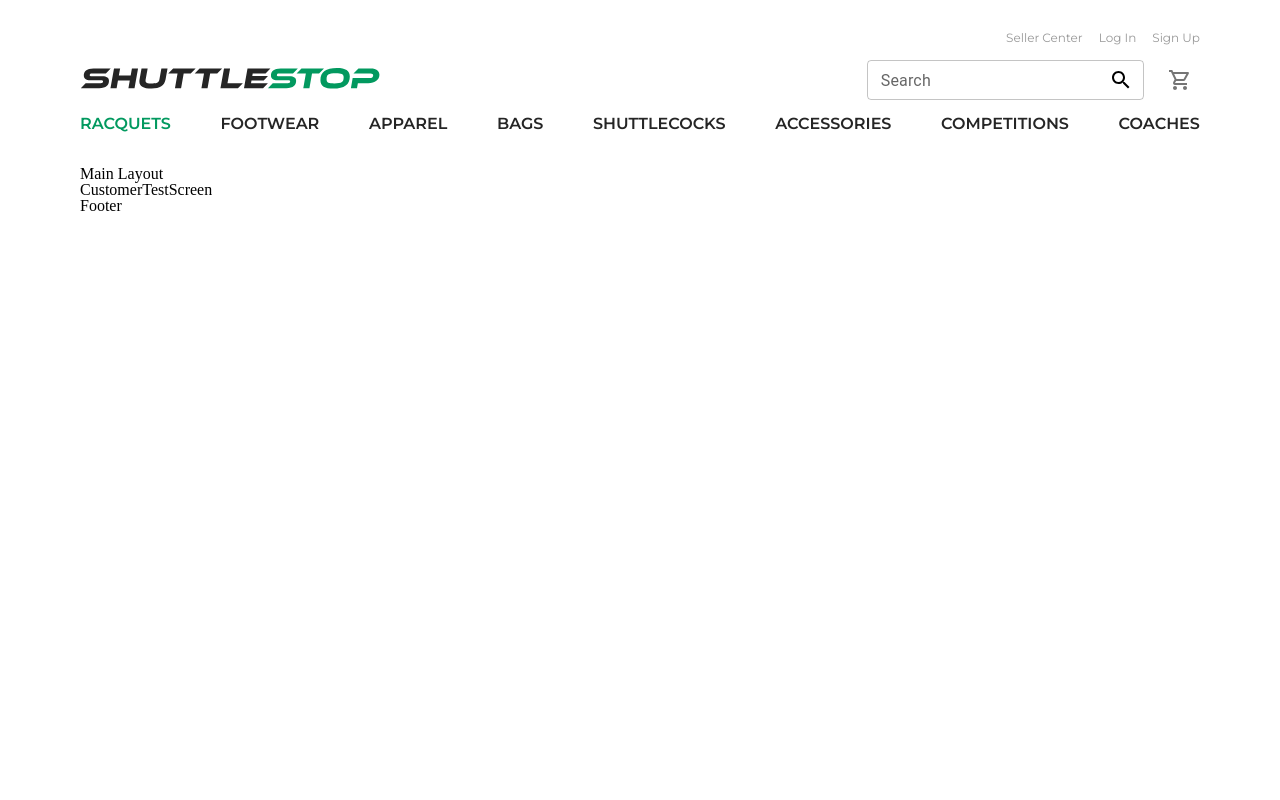
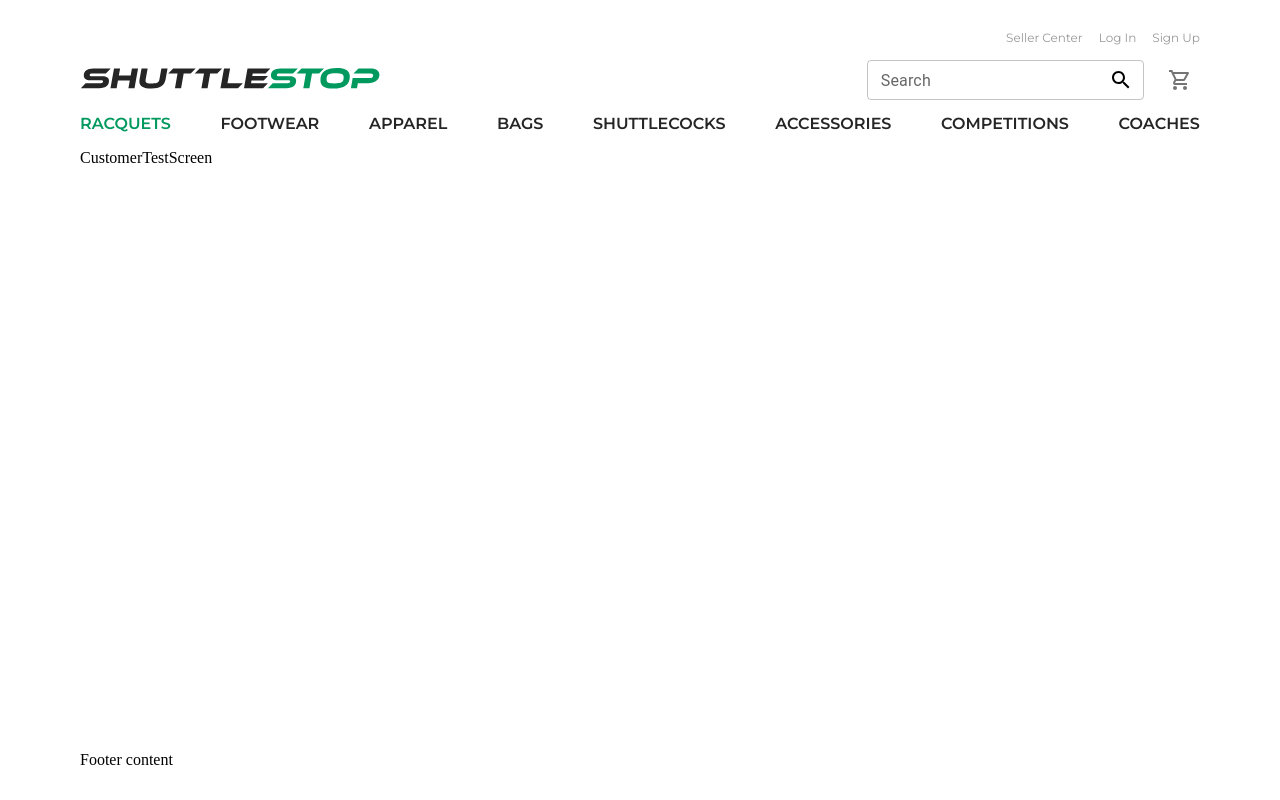
Before and after one commit to teojiesern/ShuttleStop-FE, a React (Vite) app: page /customer/racquets in a window 1280 px wide. Built offline with nearby package versions, Linux system fonts and the light colour scheme.

Commit message:
feat(layout): update layout

```diff
--- a/src/app/modules/customer/view/CustomerTestScreen.jsx
+++ b/src/app/modules/customer/view/CustomerTestScreen.jsx
@@ -1,3 +1,7 @@
 export default function CustomerTestScreen() {
-    return <div>CustomerTestScreen</div>;
+    return (
+        <div>
+            <div>CustomerTestScreen</div>
+        </div>
+    );
 }
--- a/src/app/modules/main/view/MainScreen.jsx
+++ b/src/app/modules/main/view/MainScreen.jsx
@@ -1,3 +1,20 @@
+import styled from 'styled-components';
+import Footer from '../../../platform/components/Footer/Footer';
+import Header from '../../../platform/components/Header/Header';
+
+const Container = styled.div`
+    display: grid;
+    grid-template-rows: auto 1fr auto;
+    padding: 2rem 5rem;
+    min-height: calc(100vh - 4rem);
+`;
+
 export default function MainScreen() {
-    return <div>main screen</div>;
+    return (
+        <Container>
+            <Header />
+            <h1>Main screen</h1>
+            <Footer />
+        </Container>
+    );
 }
--- /dev/null
+++ b/src/app/platform/components/Footer/Footer.jsx
@@ -0,0 +1,7 @@
+import styled from 'styled-components';
+
+const FooterContainer = styled.footer``;
+
+export default function Footer() {
+    return <FooterContainer>Footer content</FooterContainer>;
+}
--- a/src/app/platform/components/Header/Header.jsx
+++ b/src/app/platform/components/Header/Header.jsx
@@ -1,6 +1,6 @@
 import ShoppingCartOutlinedIcon from '@mui/icons-material/ShoppingCartOutlined';
 import { IconButton } from '@mui/material';
-import { Link, Outlet } from 'react-router-dom';
+import { Link } from 'react-router-dom';
 import styled from 'styled-components';
 import Logo from '../../icons/logo.svg';
 import HeaderLink from './HeaderLink';
@@ -11,7 +11,6 @@ import SearchField from './SearchField';
 const RootContainer = styled.div`
     display: flex;
     flex-direction: column;
-    padding: 2rem 5rem;
     gap: 1rem;
 `;
 
@@ -28,7 +27,6 @@ const ElementContainer = styled.div`
 
 export default function Header() {
     return (
-        <>
         <RootContainer>
             <HeaderLink />
             <HeaderContainer>
@@ -47,7 +45,5 @@ export default function Header() {
             </HeaderContainer>
             <HeaderNavLink />
         </RootContainer>
-            <Outlet />
-        </>
     );
 }
--- a/src/app/platform/components/Layouts/MainLayout.jsx
+++ b/src/app/platform/components/Layouts/MainLayout.jsx
@@ -1,18 +1,27 @@
 import { Outlet } from 'react-router-dom';
 import styled from 'styled-components';
+import Footer from '../Footer/Footer';
+import Header from '../Header/Header';
 
 const LayoutContainer = styled.div`
-    display: flex;
-    flex-direction: column;
-    padding: 0rem 5rem 2rem 5rem;
+    display: grid;
+    grid-template-rows: auto 1fr auto;
+    padding: 2rem 5rem;
+    min-height: calc(100vh - 4rem);
+`;
+
+const Content = styled.div`
+    padding: 1rem 0;
 `;
 
 export default function MainLayout() {
     return (
         <LayoutContainer>
-            Main Layout
-            <Outlet />
-            Footer
+            <Header />
+            <Content>
+                <Outlet />
+            </Content>
+            <Footer />
         </LayoutContainer>
     );
 }
--- a/src/app/platform/router.jsx
+++ b/src/app/platform/router.jsx
@@ -5,7 +5,6 @@ import CustomerScreens from '../modules/customer/navigation/CustomerScreens';
 import MainScreen from '../modules/main/view/MainScreen';
 import MarketingScreens from '../modules/marketing/navigation/MarketingScreens';
 import EquipmentScreens from '../modules/sellerCenter/navigation/EquipmentScreens';
-import Header from './components/Header/Header';
 import AuthLayout from './components/Layouts/AuthLayout';
 import MainLayout from './components/Layouts/MainLayout';
 import SellerCenterLayout from './components/Layouts/SellerCenterLayout';
@@ -13,7 +12,6 @@ import SellerCenterLayout from './components/Layouts/SellerCenterLayout';
 const router = createBrowserRouter(
     createRoutesFromElements(
         <>
-            <Route element={<Header />}>
             <Route
                 path="/"
                 element={<MainScreen />}
@@ -22,7 +20,6 @@ const router = createBrowserRouter(
                 {MarketingScreens}
                 {CustomerScreens}
                 {CheckoutScreens}
-                </Route>
             </Route>
             <Route
                 path="/authentication"
```
Lines whose indentation alone changed are shown as unchanged.
